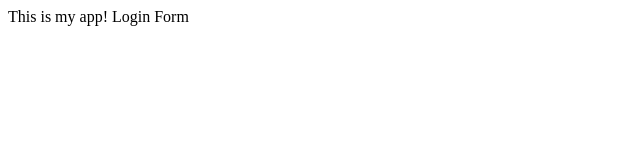
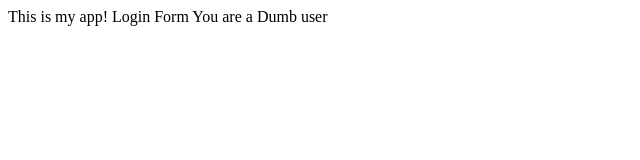
Before and after one commit to Deepakgarg02/myappsample, a plain HTML site: page index.html in a window 1280 px wide. Shown: the whole page, without its empty margins (0-640 px from the left). Drawn offline with Linux system fonts and the light colour scheme.

Commit message:
Popping up the error for the dumb user

```diff
--- a/index.html
+++ b/index.html
@@ -5,5 +5,6 @@
     <body>
         This is my app!
         Login Form
+        You are a Dumb user
     </body>
 </html>
```
